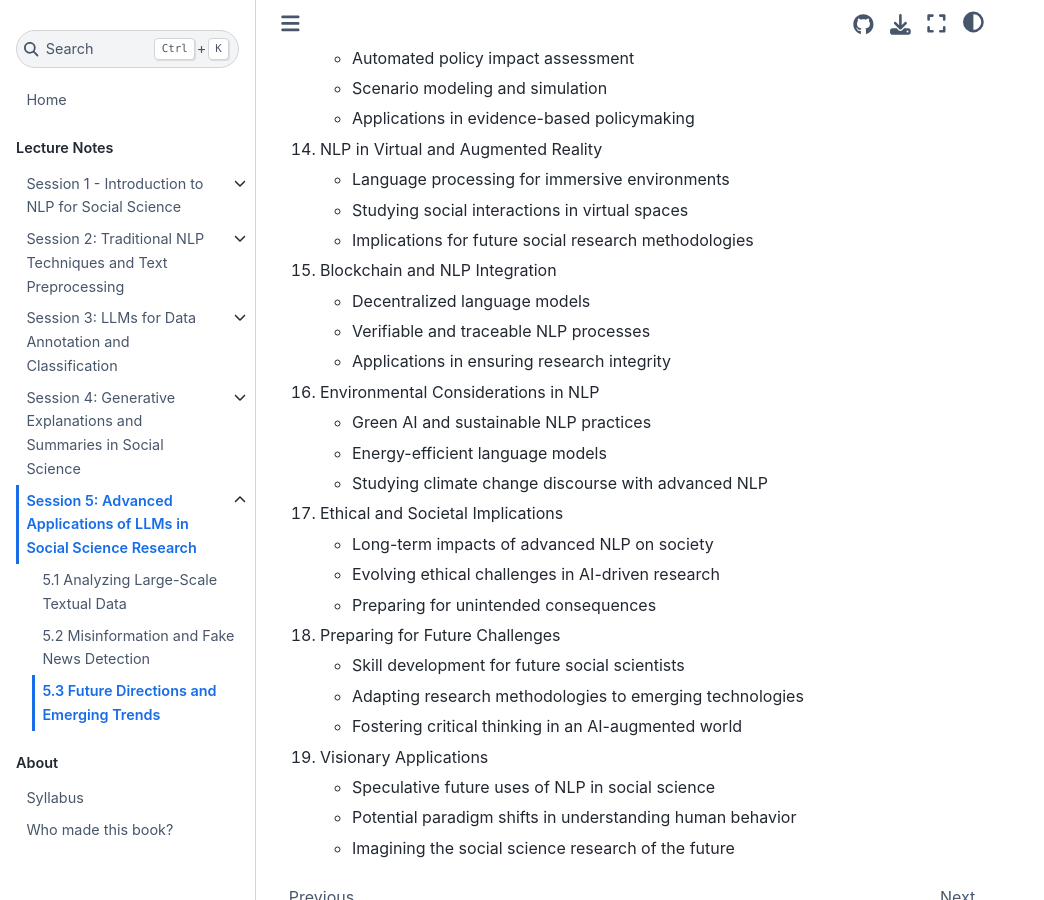
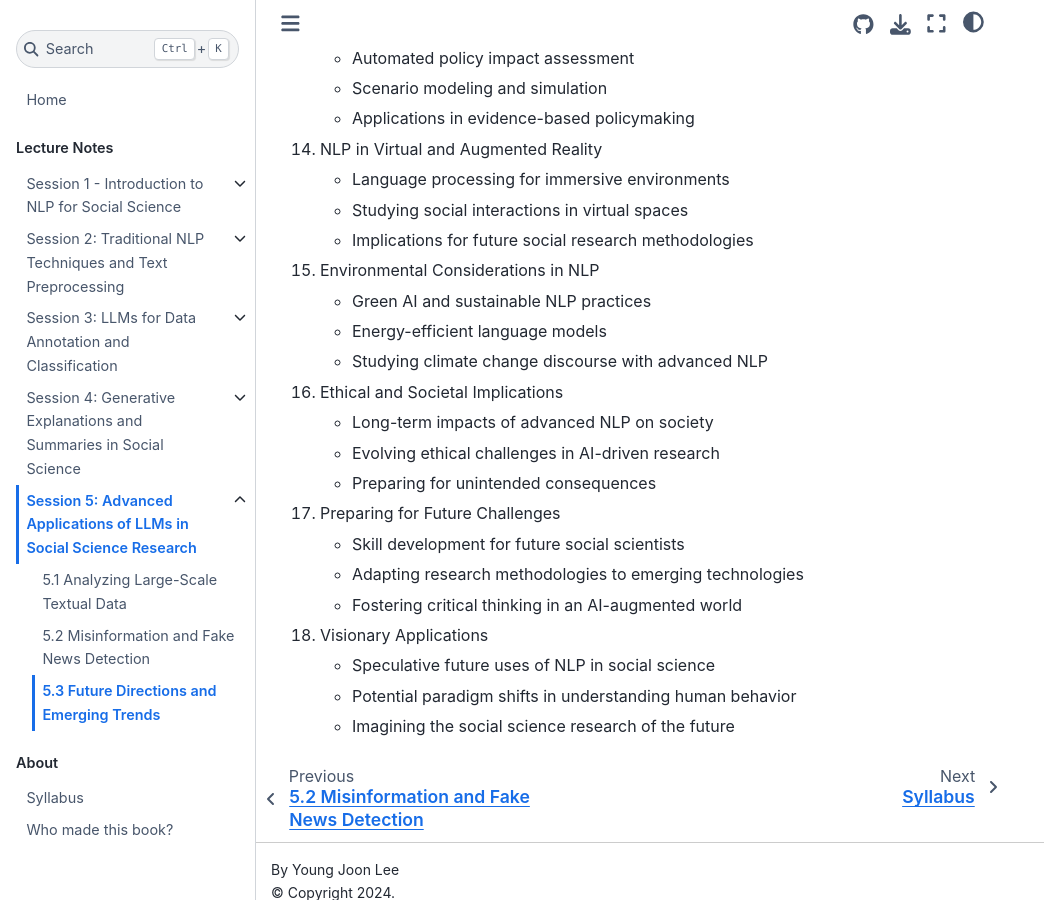
Before and after one commit to entelecheia/nlp4ss, a Jupyter Book: the page built from book/en/session05/lecture3.md, in a window 1280 px wide and 900 px high, scrolled down 1595 px. Shown: the whole window, without its empty margins (0-1044 px from the left). Built offline with Jupyter Book 1.0.4 settings and Sphinx 7.4.7 and the Sphinx Book theme 1.1.4, drawn with Linux system fonts in a browser that asks for light colours.

Commit message:
refactor(lecture3): remove Blockchain and NLP Integration section

```diff
--- a/book/en/session05/lecture3.md
+++ b/book/en/session05/lecture3.md
@@ -83,31 +83,25 @@
     - Studying social interactions in virtual spaces
     - Implications for future social research methodologies
 
-15. Blockchain and NLP Integration
-
-    - Decentralized language models
-    - Verifiable and traceable NLP processes
-    - Applications in ensuring research integrity
-
-16. Environmental Considerations in NLP
+15. Environmental Considerations in NLP
 
     - Green AI and sustainable NLP practices
     - Energy-efficient language models
     - Studying climate change discourse with advanced NLP
 
-17. Ethical and Societal Implications
+16. Ethical and Societal Implications
 
     - Long-term impacts of advanced NLP on society
     - Evolving ethical challenges in AI-driven research
     - Preparing for unintended consequences
 
-18. Preparing for Future Challenges
+17. Preparing for Future Challenges
 
     - Skill development for future social scientists
     - Adapting research methodologies to emerging technologies
     - Fostering critical thinking in an AI-augmented world
 
-19. Visionary Applications
+18. Visionary Applications
     - Speculative future uses of NLP in social science
     - Potential paradigm shifts in understanding human behavior
     - Imagining the social science research of the future
```
Also changed, not shown: book/ko/session05/lecture3.md (+4 -10 lines).
